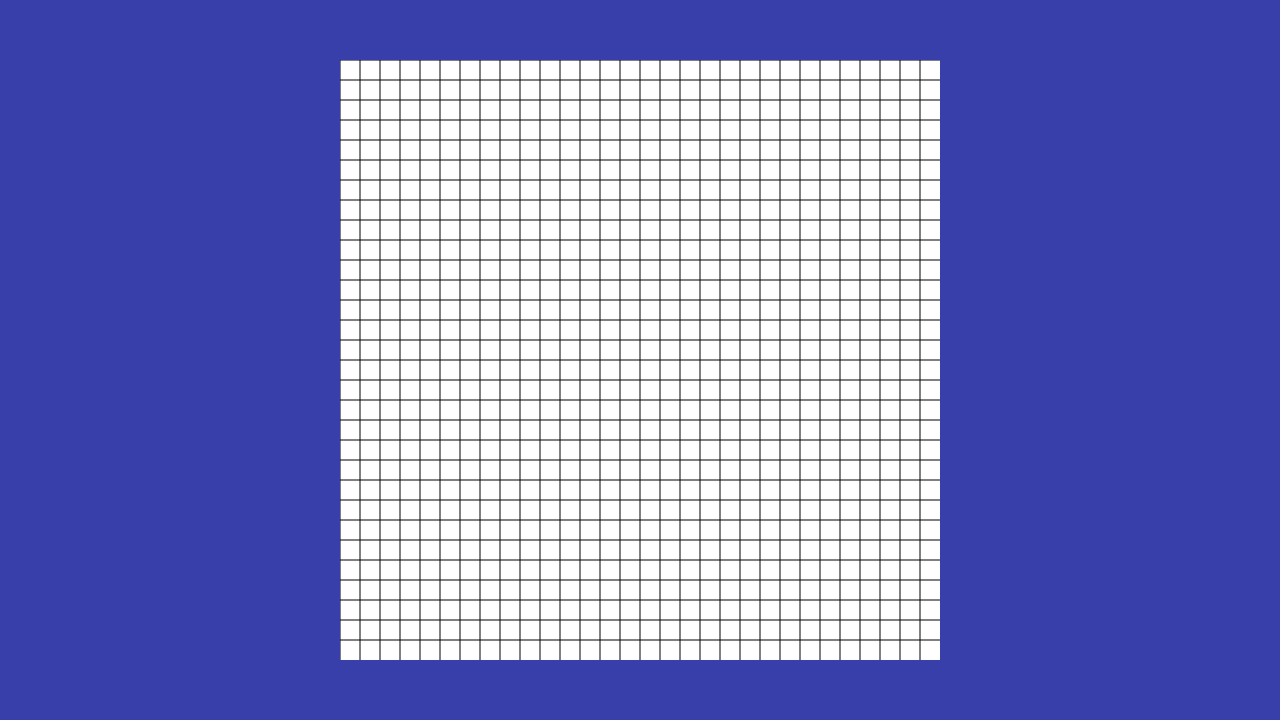
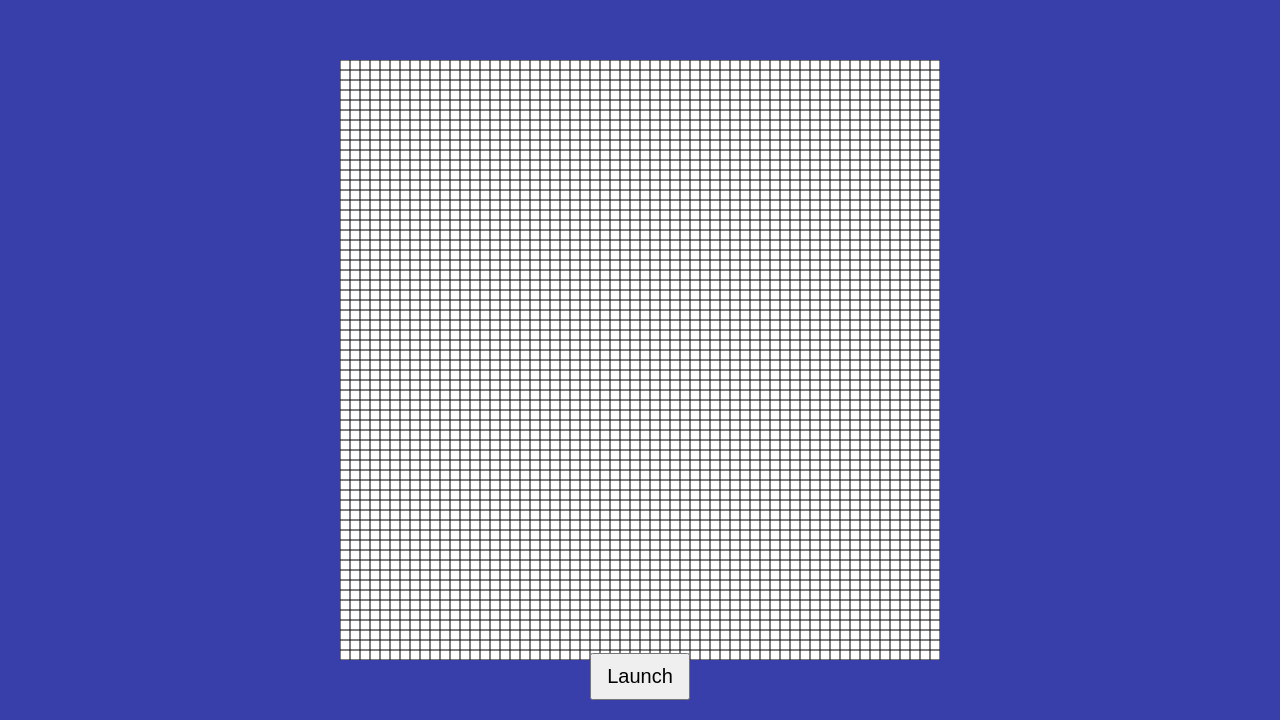
Before and after one commit to Zeroc00L88/gameOfLife, a plain HTML site: page index.html in a window 1280 px wide. Shown: the part 80-800 px from the top of the page. Drawn offline with Linux system fonts and the light colour scheme.

Commit message:
add another canvas to handle grid drawing and implement system based on a 2D array to draw squares

```diff
--- a/assets/css/style.css
+++ b/assets/css/style.css
@@ -18,16 +18,30 @@ header {
 }
 
 main {
+    position: relative;
     display: flex;
+    flex-direction: column-reverse;
     align-items: center;
-    justify-content: center;
     height: calc(100vh - 80px);
+}
+
+button {
+    padding: 10px;
+    font-size: 20px;
+    width: 100px;
+    margin: 20px;
+}
+
+#canvas1,
+#canvas2 {
+    position: absolute;
+    height: 600px;
+    width: 600px;
+    top: calc(50% - 300px);
+    left: calc(50% - 300px);
 }
 
 #canvas1 {
     background: white;
-    /* max-width: 90%; */
-    /* max-height: 90%; */
-    height: 600px;
-    width: 600px;
+    z-index: -1;
 }
--- a/assets/js/main.js
+++ b/assets/js/main.js
@@ -1,30 +1,45 @@
 const canvas = document.querySelector("#canvas1");
+const canvasTop = document.querySelector("#canvas2");
+const ctxTop = canvasTop.getContext("2d");
 const ctx = canvas.getContext("2d");
-console.log(ctx);
+const launchBtn = document.querySelector("#launchBtn");
 
 let canvasWidth = 600;
 let canvasHeight = 600;
-let tileSize = 20;
+let tileSize = 10;
+let grid = createGrid();
+
+canvasTop.addEventListener("click", (e) => {
+    let currentTile = getClickedTile(e.offsetX, e.offsetY);
+    updateGrid(currentTile.x, currentTile.y, 1);
+    drawRect();
+});
+
+launchBtn.addEventListener("click", (e) => { });
 
 function createGrid() {
+    console.log("create grid");
     let gridX = canvasWidth / tileSize;
     let gridY = canvasHeight / tileSize;
-    let grid = Array(gridY).fill(Array(gridX));
-    for (let i = 0; i < gridY; i++) {
-        grid[i].fill(0);
-    }
+    let grid = new Array(gridY).fill().map(() => new Array(gridX).fill(0));
     return grid;
+}
+
+function updateGrid(x, y, nb) {
+    console.log("x:", x, ", y:", y);
+    grid[y][x] = nb;
+    console.log(grid);
 }
 
 function drawGrid(tileSize) {
     ctx.beginPath();
     ctx.lineWidth = 1;
     ctx.lineStyle = "black";
-    for (let x = 0; x < canvasWidth; x += tileSize) {
+    for (let x = 0; x <= canvasWidth; x += tileSize) {
         ctx.moveTo(x, 0);
         ctx.lineTo(x, canvasHeight);
     }
-    for (let y = 0; y < canvasHeight; y += tileSize) {
+    for (let y = 0; y <= canvasHeight; y += tileSize) {
         ctx.moveTo(0, y);
         ctx.lineTo(canvasWidth, y);
     }
@@ -37,14 +52,18 @@ function getClickedTile(x, y) {
     return { x: tileX, y: tileY };
 }
 
-function drawRect(xTile, yTile) {
-    ctx.beginPath();
-    ctx.fillRect(xTile * tileSize, yTile * tileSize, tileSize, tileSize);
+function drawRect() {
+    grid.forEach((el, y) => {
+        el.forEach((e, x) => {
+            if (e == 1) {
+                ctxTop.fillRect(x * tileSize, y * tileSize, tileSize, tileSize);
+            }
+        });
+    });
+}
+
+function clearTile(xTile, yTile) {
+    ctxTop.clearRect(xTile * tileSize, yTile * tileSize, tileSize, tileSize);
 }
 
 drawGrid(tileSize);
-
-canvas.addEventListener("click", (e) => {
-    let currentTile = getClickedTile(e.offsetX, e.offsetY);
-    drawRect(currentTile.x, currentTile.y);
-});
--- a/index.html
+++ b/index.html
@@ -13,6 +13,8 @@
         </header>
         <main>
             <canvas id="canvas1" width="600" height="600"></canvas>
+            <canvas id="canvas2" width="600" height="600"></canvas>
+            <button type="button" id="launchBtn">Launch</button>
         </main>
         <script src="./assets/js/main.js"></script>
     </body>
```
